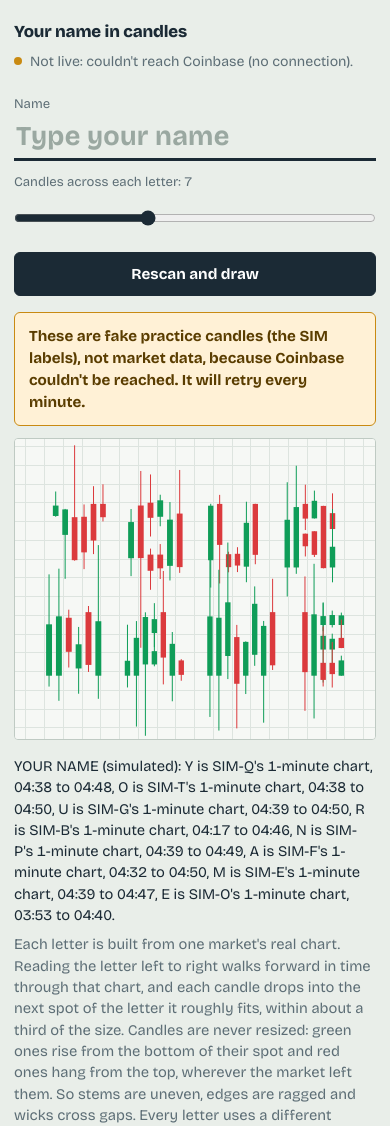
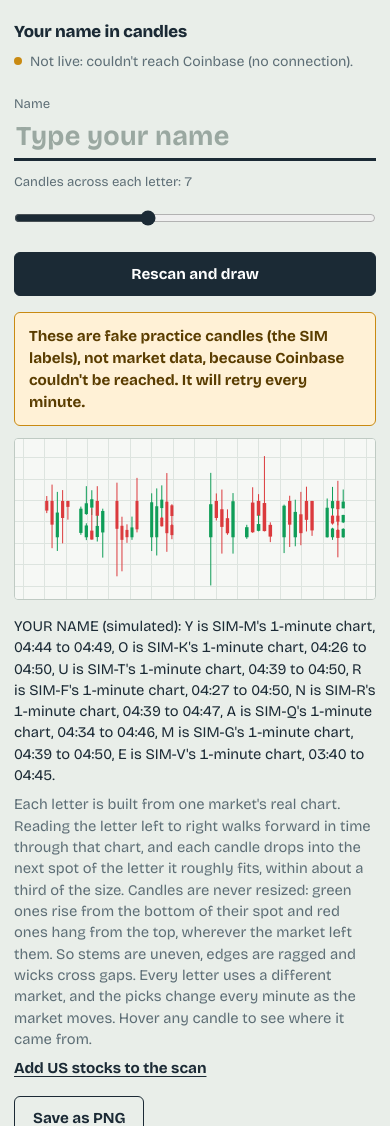
Before and after one commit to ShreyasM04/name-in-candles, a plain HTML site: page index.html in a window 390 px wide. Shown: the top 1126 px of the page. Drawn offline with nearby package versions, Linux system fonts and the light colour scheme; no server answers.

Commit message:
Optimized Index
This version of the index file allows for up to 10 characters to be held in one line and also optimizes the display/graphics thingy if the website is opened on a mobile device

```diff
--- a/index.html
+++ b/index.html
@@ -5,12 +5,12 @@
 <meta name="viewport" content="width=device-width, initial-scale=1">
 <title>Your name in candles</title>
 <meta name="description" content="Type your name and watch it get drawn out of live crypto candlestick charts. It looks different every minute.">
-<!-- EDIT: replace YOUR-SITE.netlify.app (two places below) with your site's real address, so LinkedIn shows a preview image -->
+<!-- Link preview for LinkedIn and other sites -->
 <meta property="og:type" content="website">
 <meta property="og:title" content="Your name in candles">
 <meta property="og:description" content="Type your name and watch it get drawn out of live crypto candlestick charts. It looks different every minute.">
-<meta property="og:url" content="https://YOUR-SITE.netlify.app/">
-<meta property="og:image" content="https://YOUR-SITE.netlify.app/preview.png">
+<meta property="og:url" content="https://nameincandles.netlify.app/">
+<meta property="og:image" content="https://nameincandles.netlify.app/preview.png">
 <meta property="og:image:width" content="1200">
 <meta property="og:image:height" content="627">
 <meta name="twitter:card" content="summary_large_image">
@@ -411,15 +411,20 @@
 
   /* ---------- letter shapes ---------- */
   let maskCache = { key:"", mask:null };
-  function getMask(text, pw, ph){
-    const key = [text, fontReady, Math.round(pw / 20), Math.round(ph / 20)].join("|");
+  function getMask(text){
+    const key = text + "|" + fontReady;
     if (maskCache.key === key) return maskCache.mask;
     const FS = 240, c = document.createElement("canvas"), g = c.getContext("2d", { willReadFrequently:true });
-    const gap = FS * 0.16, spaceW = FS * 0.42;
     g.font = `800 ${FS}px ${LETTER_FONT}`;
-    const widthOf = str => { const ch = [...str]; return ch.reduce((a, x) => a + (x === " " ? spaceW : g.measureText(x).width), 0) + gap * Math.max(0, ch.length - 1); };
+    const plainWidth = str => [...str].reduce((a, x) => a + (x === " " ? FS * 0.42 : g.measureText(x).width + FS * 0.16), 0);
+    const lines = chooseLines(text, plainWidth);
+    // Longer lines get slightly narrower letters and tighter spacing, so the letters can stay taller
+    const longest = Math.max(...lines.map(l => [...l].length));
+    const squeeze = longest <= 5 ? 1 : clamp(1 - (longest - 5) * 0.045, 0.78, 1);
+    const gap = FS * (longest <= 5 ? 0.16 : 0.11), spaceW = FS * 0.42 * squeeze;
+    const charW = ch => ch === " " ? spaceW : g.measureText(ch).width * squeeze;
+    const widthOf = str => { const ch = [...str]; return ch.reduce((a, x) => a + charW(x), 0) + gap * Math.max(0, ch.length - 1); };
     const lineH = FS * 1.12;
-    const lines = chooseLines(text, widthOf, FS, lineH, pw, ph);
     const widths = lines.map(widthOf), maxW = Math.max(...widths);
     c.width = Math.ceil(maxW + FS * 0.4); c.height = Math.ceil(FS * 0.75 + lineH * lines.length);
     g.font = `800 ${FS}px ${LETTER_FONT}`; g.fillStyle = "#000"; g.textBaseline = "alphabetic";
@@ -428,8 +433,11 @@
     lines.forEach((line, li) => {
       let x = FS * 0.2 + (maxW - widths[li]) / 2;
       for (const ch of line){
-        const a = ch === " " ? spaceW : g.measureText(ch).width;
-        if (ch !== " "){ g.fillText(ch, x, bases[li]); spans.push({ ch, line: li, xa: x, xb: x + a, ox: x }); }
+        const a = charW(ch);
+        if (ch !== " "){
+          g.save(); g.translate(x, bases[li]); g.scale(squeeze, 1); g.fillText(ch, 0, 0); g.restore();
+          spans.push({ ch, line: li, xa: x, xb: x + a });
+        }
         x += a + gap;
       }
     });
@@ -458,35 +466,33 @@
     return mask;
   }
 
-  // Use 1, 2 or 3 lines, whichever lets the letters be biggest on this chart. Breaks go at spaces
-  // where possible; a long word only gets split if that makes the letters a lot bigger.
-  const LINE_FILL = [0, 0.6, 0.74, 0.8];
-  function chooseLines(text, widthOf, FS, lineH, pw, ph){
-    const chars = [...text], n = chars.length;
-    const breaks = [];
-    for (let i = 1; i < n; i++){
-      if (chars[i] === " ") breaks.push({ cut: i, next: i + 1, mid: false });
-      else if (chars[i - 1] !== " ") breaks.push({ cut: i, next: i, mid: true });
+  // Names of up to 10 characters always stay on one line; the letters just get smaller.
+  // Longer names break at spaces into the fewest lines of 10 characters or less, as evenly as possible.
+  // A single word longer than 10 characters is the only thing that ever gets split.
+  const MAX_PER_LINE = 10;
+  const LINE_FILL = [0, 0.6, 0.74, 0.8, 0.84];
+  function chooseLines(text, widthOf){
+    if ([...text].length <= MAX_PER_LINE) return [text];
+    const words = text.split(" ").flatMap(w => {
+      const ch = [...w]; if (ch.length <= MAX_PER_LINE) return [w];
+      const parts = Math.ceil(ch.length / MAX_PER_LINE), size = Math.ceil(ch.length / parts), out = [];
+      for (let i = 0; i < ch.length; i += size) out.push(ch.slice(i, i + size).join(""));
+      return out;
+    });
+    let best = null;
+    const combos = 1 << Math.max(0, words.length - 1);
+    for (let mask = 0; mask < combos; mask++){
+      const lines = []; let cur = [words[0]];
+      for (let i = 1; i < words.length; i++){
+        if (mask & (1 << (i - 1))){ lines.push(cur.join(" ")); cur = [words[i]]; } else cur.push(words[i]);
+      }
+      lines.push(cur.join(" "));
+      if (lines.some(l => [...l].length > MAX_PER_LINE)) continue;
+      const ws = lines.map(widthOf), widest = Math.max(...ws), spread = widest - Math.min(...ws);
+      if (!best || lines.length < best.lines.length || (lines.length === best.lines.length && (widest < best.widest - 0.5 || (Math.abs(widest - best.widest) <= 0.5 && spread < best.spread))))
+        best = { lines, widest, spread };
     }
-    const score = parts => {
-      const lines = parts.map(([a, b]) => chars.slice(a, b).join("").trim());
-      if (lines.some(l => !l)) return null;
-      const ws = lines.map(widthOf), w = Math.max(...ws), h = FS * 0.72 + lineH * (lines.length - 1);
-      const size = Math.min(ph * LINE_FILL[lines.length] / h, pw * 0.92 / w);
-      const balance = 1 - 0.03 * (w - Math.min(...ws)) / w;   // when sizes tie, prefer evenly sized lines
-      return { lines, value: size * balance * (1 - 0.06 * (lines.length - 1)) };
-    };
-    let best = score([[0, n]]);
-    const consider = (parts, mids) => { const r = score(parts); if (r){ r.value *= Math.pow(0.8, mids); if (r.value > best.value) best = r; } };
-    for (const b of breaks) consider([[0, b.cut], [b.next, n]], +b.mid);
-    if (n >= 6){
-      for (let x = 0; x < breaks.length; x++) for (let y = x + 1; y < breaks.length; y++){
-        const b1 = breaks[x], b2 = breaks[y];
-        if (b2.cut <= b1.next) continue;
-        consider([[0, b1.cut], [b1.next, b2.cut], [b2.next, n]], +b1.mid + +b2.mid);
-      }
-    }
-    return best.lines;
+    return best ? best.lines : [text];
   }
 
   // Split a letter into N columns and each column into its solid strokes, in reading order
@@ -522,7 +528,7 @@
   // time from the newest candle, filling the letter from its last spot to its first: each spot takes the
   // next candle whose real size is within about a third of the spot's size. Candles that would run off
   // the chart area are skipped. Spots nothing fits get the closest-sized candle left over.
-  function fillFromChart(secs, s, yMin, yMax){
+  function fillFromChart(secs, s, yMin, yMax, band){
     const n = s.candles.length; if (n < 4) return null;
     const T = secs.map(q => q.seg).sort((a, b) => b - a);
     let k = 0;
@@ -531,7 +537,7 @@
     const used = new Uint8Array(n), assign = new Int32Array(secs.length).fill(-1);
     let ptr = n - 1, inBand = 0;
     for (let q = secs.length - 1; q >= 0; q--){
-      const sec = secs[q], lo = 0.65 * sec.seg / k, hi = 1.35 * sec.seg / k;
+      const sec = secs[q], lo = band[0] * sec.seg / k, hi = band[1] * sec.seg / k;
       for (let i = ptr; i >= 0; i--){
         if (used[i] || s.b[i] < lo || s.b[i] > hi) continue;
         const pl = place(sec, s, i, k);
@@ -559,16 +565,16 @@
 
   // Try every market and timeframe for this letter; keep the chart that fits the most spots,
   // never reusing a market another letter already took
-  function chooseChart(secs, usedMarkets, yMin, yMax){
+  function chooseChart(secs, usedMarkets, yMin, yMax, band){
     let best = null;
     S.series.forEach((s, si) => {
       if (usedMarkets.has(s.sym)) return;
-      const r = fillFromChart(secs, s, yMin, yMax);
+      const r = fillFromChart(secs, s, yMin, yMax, band);
       if (!r) return;
       const score = r.fit + 0.05 * r.fresh;   // all else equal, prefer the chart that uses the most recent candles
       if (!best || score > best.score) best = { si, score, ...r };
     });
-    if (!best && usedMarkets.size){ usedMarkets.clear(); return chooseChart(secs, usedMarkets, yMin, yMax); }
+    if (!best && usedMarkets.size){ usedMarkets.clear(); return chooseChart(secs, usedMarkets, yMin, yMax, band); }
     return best;
   }
 
@@ -577,14 +583,14 @@
     if (!S.series.length || W < 50) return null;
     const m = { l:16, r:16, t:14, b:14 };
     const pw = W - m.l - m.r, ph = H - m.t - m.b;
-    const mask = getMask(S.name, pw, ph);
+    const mask = getMask(S.name);
     if (!mask) return { W, H, pitch: 8, letters: [], pieces: [], left: m.l, top: m.t, textCols: 0, stagger: 0, dur: 0 };
     const aspect = (mask.x1 - mask.x0 + 1) / (mask.y1 - mask.y0 + 1);
     const Lh = Math.min(ph * LINE_FILL[mask.lines], pw * 0.92 / aspect);
     const scale = Lh / (mask.y1 - mask.y0 + 1), textW = (mask.x1 - mask.x0 + 1) * scale;
     const left = m.l + (pw - textW) / 2, top = m.t + (ph - Lh) / 2;
     const X = xm => left + (xm - mask.x0) * scale, Y = ym => top + (ym - mask.y0) * scale;
-    const unit = mask.FS * 0.68 / S.density;
+    const unit = Math.max(mask.FS * 0.68 / S.density, 4.5 / scale);
 
     const usedMarkets = new Set(), letters = [], pieces = [];
     let col0 = 0;
@@ -597,7 +603,9 @@
       const box = { xa: X(sp.xa), xb: X(sp.xb), ya: Y(sp.top), yb: Y(sp.bot), base: Y(mask.bases[sp.line]) };
       const letter = { ch: sp.ch, box, N, pick: null, line: sp.line };
       letters.push(letter);
-      const pick = secs.length ? chooseChart(secs, usedMarkets, 3, H - 3) : null;
+      const tight = clamp((70 - (box.yb - box.ya)) / 35, 0, 1);   // 0 for big letters, 1 for tiny ones
+      const band = [0.65 + 0.13 * tight, 1.35 - 0.12 * tight];
+      const pick = secs.length ? chooseChart(secs, usedMarkets, 3, H - 3, band) : null;
       if (pick){
         const s = S.series[pick.si];
         usedMarkets.add(s.sym);
@@ -673,7 +681,19 @@
     S.cssW = canvas.clientWidth; S.cssH = canvas.clientHeight;
     canvas.width = Math.round(S.cssW * S.dpr); canvas.height = Math.round(S.cssH * S.dpr);
   }
-  function relayout(){ S.L = computeLayout(S.cssW, S.cssH); S.hover = null; hideTip(true); }
+  function fitCanvasHeight(){
+    const W = canvas.clientWidth;
+    if (W >= 640){ if (canvas.style.height) canvas.style.height = ""; return; }
+    const mask = getMask(S.name); if (!mask) return;
+    const aspect = (mask.x1 - mask.x0 + 1) / (mask.y1 - mask.y0 + 1);
+    const Lh = (W - 32) * 0.92 / aspect, h = Math.round(clamp(Lh / LINE_FILL[mask.lines] + 28, 160, 640));
+    if (Math.abs(canvas.clientHeight - h) > 2) canvas.style.height = h + "px";
+  }
+  function relayout(){
+    if (S.series.length) fitCanvasHeight();
+    if (canvas.clientWidth !== S.cssW || canvas.clientHeight !== S.cssH) sizeCanvas();
+    S.L = computeLayout(S.cssW, S.cssH); S.hover = null; hideTip(true);
+  }
 
   /* ---------- status and summary ---------- */
   function setStatus(kind, text){ statusEl.className = "status " + kind; statusText.textContent = text; }
```
